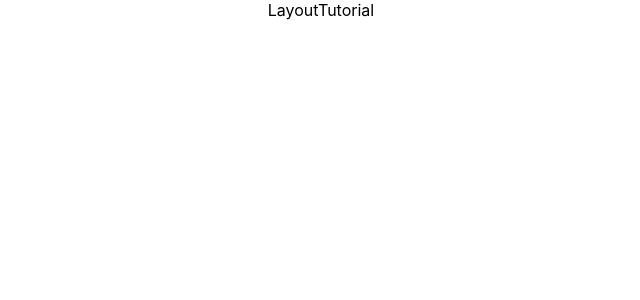
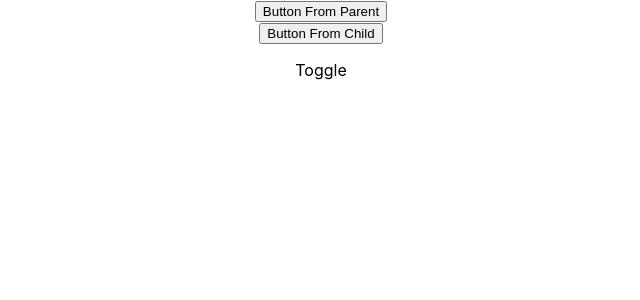
Before and after one commit to md-rabiul-hasan/Reack-Hooks, a React (Create React App) app: page / in a window 1280 px wide. Shown: the top 300 px of the page, without its empty margins (319-959 px from the left). Built offline with nearby package versions, Linux system fonts and the light colour scheme.

Commit message:
imperative handle hooks

```diff
--- a/src/App.js
+++ b/src/App.js
@@ -5,11 +5,12 @@
 import EffectTutorial from './hooks/useEffect/EffectTutorial';
 import RefTutorial from './hooks/useRef/RefTutorial';
 import LayoutTutorial from './hooks/useLayout/LayoutTutorial';
+import ImperativeHandle from './hooks/useImperativeHandle/ImperativeHandle';
 
 function App() {
   return (
     <div className="App">
-        <LayoutTutorial />
+        <ImperativeHandle />
     </div>
   );
 }
--- /dev/null
+++ b/src/hooks/useImperativeHandle/Button.js
@@ -0,0 +1,20 @@
+import React, { forwardRef, useImperativeHandle, useState } from 'react'
+
+const Button = forwardRef((props, ref) => {
+    const [toggle, setToggle] = useState(true);
+
+    useImperativeHandle(ref, () => ({
+        alterToggle(){
+            setToggle(!toggle)
+        }
+    }))
+
+    return (
+        <div>
+            <button>Button From Child</button>
+            { toggle && <p>Toggle</p>}
+        </div>
+    )
+});
+
+export default Button
--- /dev/null
+++ b/src/hooks/useImperativeHandle/ImperativeHandle.js
@@ -0,0 +1,19 @@
+import React,{ useRef } from 'react'
+import Button from './Button';
+
+
+const ImperativeHandle = () => {
+    const buttonRef = useRef(null);
+    return (
+        <div>
+            <button
+            onClick={ () => {
+                buttonRef.current.alterToggle()
+            }}
+            >Button From Parent</button>
+            <Button ref={buttonRef} />
+        </div>
+    )
+}
+
+export default ImperativeHandle
```
